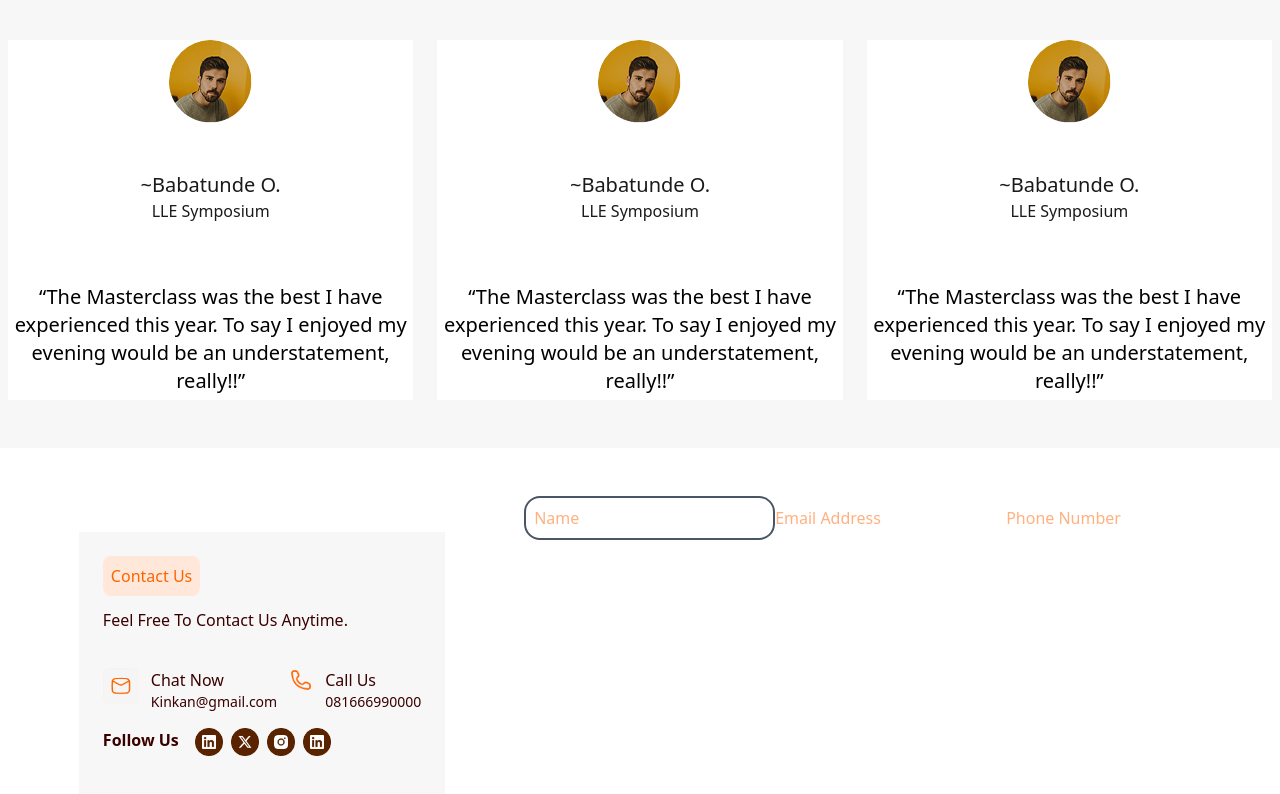
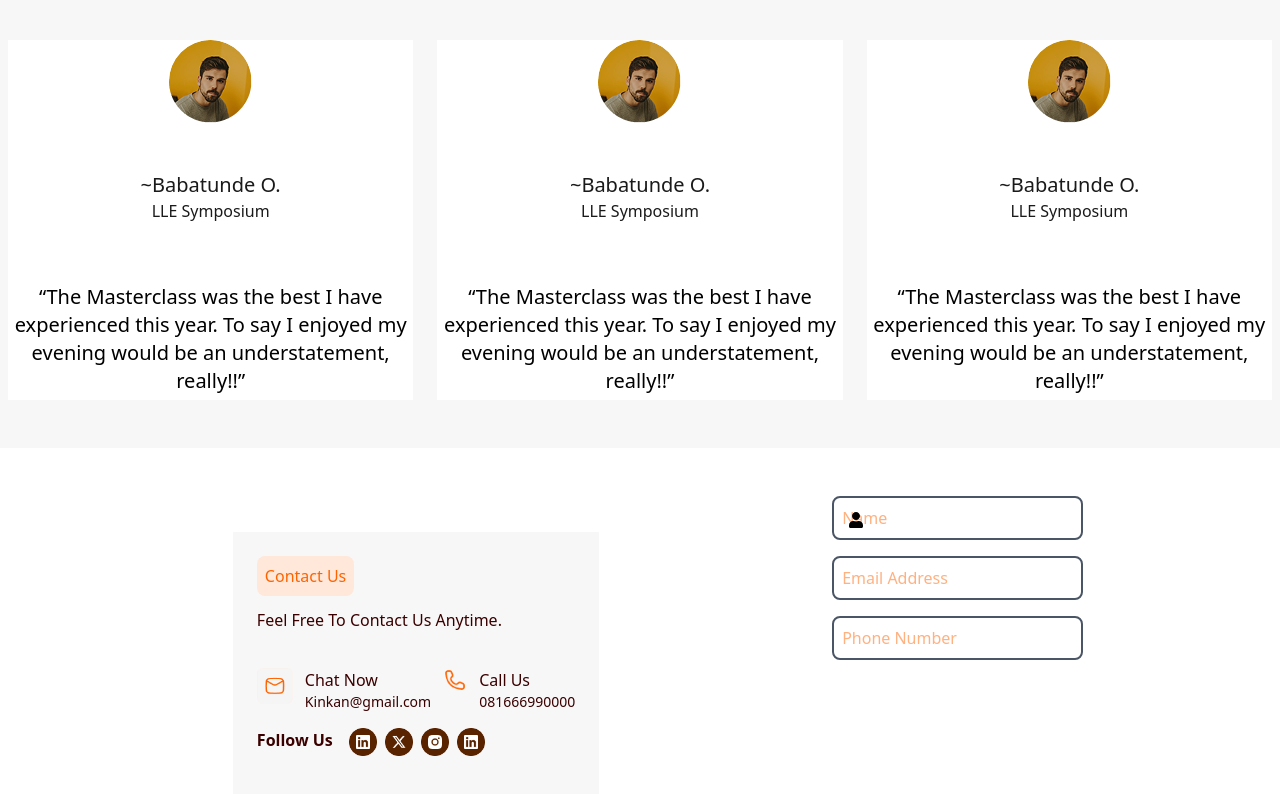
Before and after one commit to Developerfiyin/LLE-website, a React (Vite) app: page / in a window 1280 px wide. Shown: the part 7326-8120 px from the top of the page. Built offline with nearby package versions, Linux system fonts and the light colour scheme.

Commit message:
installed  react icons

```diff
--- a/package.json
+++ b/package.json
@@ -10,6 +10,7 @@
     "preview": "vite preview"
   },
   "dependencies": {
+    "@heroicons/vue": "^2.2.0",
     "@tailwindcss/vite": "^4.1.16",
     "react": "^19.1.1",
     "react-dom": "^19.1.1",
--- a/src/Components/contact.jsx
+++ b/src/Components/contact.jsx
@@ -4,6 +4,7 @@ import call from '../assets/call-02.png'
 import button from '../assets/Button.png'
 import twitter from '../assets/twitter.png'
 import Instagram  from '../assets/instagram.png'
+import { FaUser } from "react-icons/fa";
 
 const contact = () => {
   return (
@@ -39,11 +40,15 @@ const contact = () => {
       </div>
       </div>
 
-        <div className='bg'>
+        <div className=' flex flex-col gap-4 relative'>
+          <FaUser className='absolute m-4' />
+
           <input type="text" placeholder="Name"
-           className='border-gray-600 bg-white outline-orange-900 text-[#ff6300] border-2 p-2 rounded-2xl ' required  />
-           <input type="email" placeholder='Email Address' className='bg-white text-[#ff6300]' required  />
-           <input type="number" placeholder='Phone Number' className='bg-white text-[#ff6300]' required  />
+           className='border-gray-600 bg-white outline-orange-900 text-[#ff6300] border-2 p-2 rounded-lg  ' required  />
+           <input type="email" placeholder='Email Address'
+            className='bg-white text-[#ff6300]  border-2 p-2 rounded-lg border-gray-600 ' required  />
+           <input type="number" placeholder='Phone Number'
+            className='bg-white text-[#ff6300] border-2 border-gray-600 p-2 rounded-lg' required  />
         </div>
 
 
```
Also changed, not shown: 1 other file (tests, documents, lock files or other folders).
